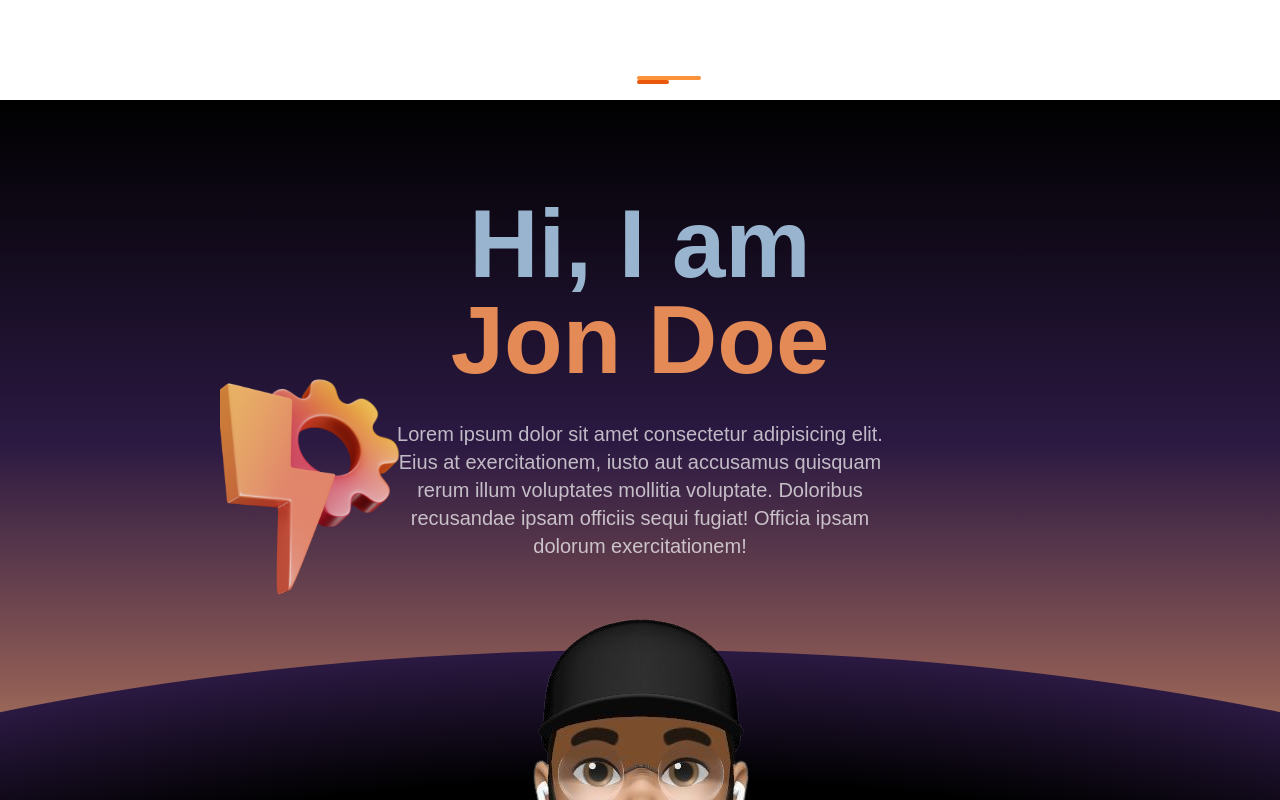
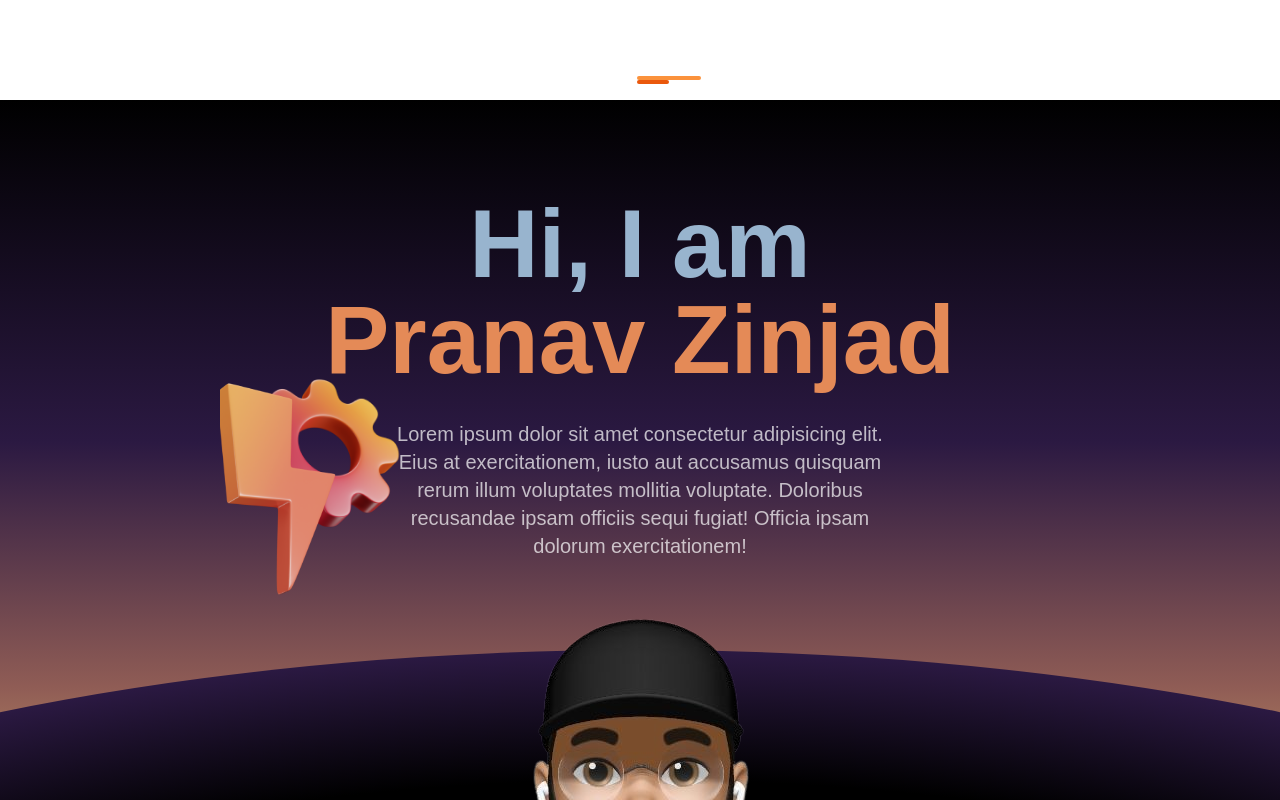
Before and after one commit to panu-27/Portfolio-Website-, a Next.js app: page / in a window 1280 px wide. Shown: the top 800 px of the page. Built offline with nearby package versions, Linux system fonts and the light colour scheme.

Commit message:
name update hero.jsx

```diff
--- a/app/components/Hero.jsx
+++ b/app/components/Hero.jsx
@@ -14,7 +14,7 @@ const Hero = () => {
       <div className="relative">
         <div className="text-8xl font-bold text-center">
           <h1 className="text-[#98B4CE]">Hi, I am</h1>
-          <h1 className="text-[#E48A57]">Jon Doe</h1>
+          <h1 className="text-[#E48A57]">Pranav Zinjad</h1>
         </div>
 
         <motion.div
```
